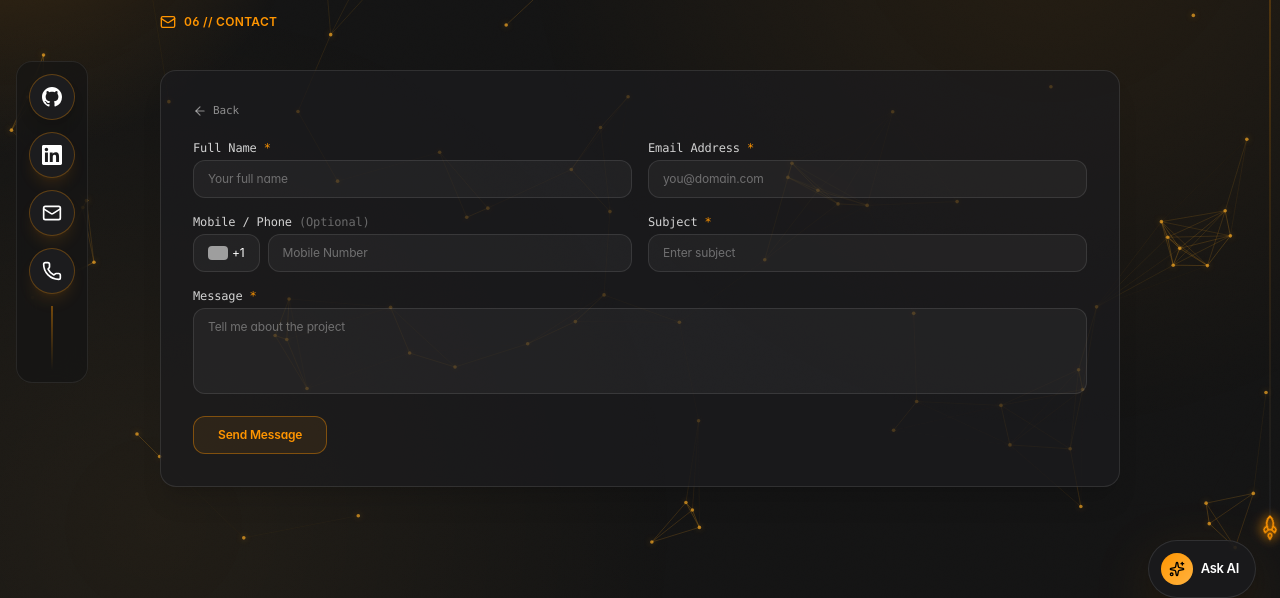
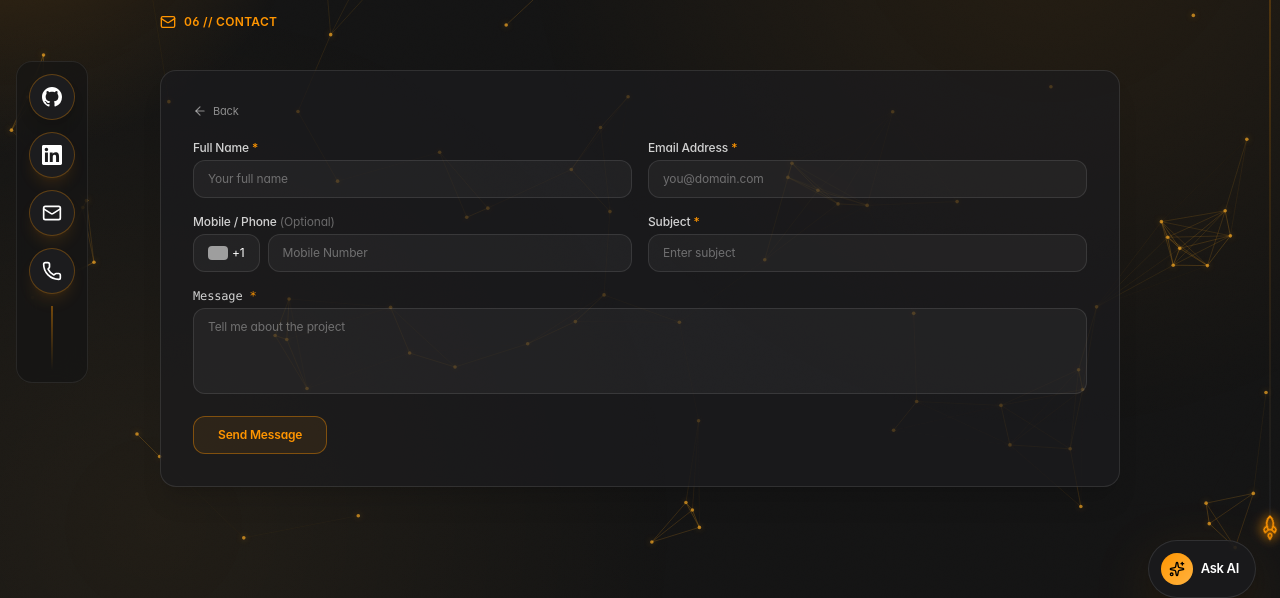
Before and after one commit to caperez-dev/portfolio, a React (Vite) app: page / in a window 1280 px wide. Both pictures are taken after a click on the button "Contact Me". Shown: the part 4690-5288 px from the top of the page. Built offline with nearby package versions, Linux system fonts and the light colour scheme; grey boxes are pictures that could not be loaded.

Commit message:
Replaced fonts for Contact Form

```diff
--- a/src/components/ContactSection.tsx
+++ b/src/components/ContactSection.tsx
@@ -32,6 +32,10 @@ function FlagImg({ flag, className = '' }: { flag: string; className?: string })
     />
   );
 }
+
+// Same font stack used in the Navbar for visual consistency
+const appleFontStack =
+  "-apple-system, BlinkMacSystemFont, 'SF Pro Display', 'Inter', 'Helvetica Neue', sans-serif";
 
 interface ContactSectionProps {
   currentTheme: ThemeOption;
@@ -258,6 +262,7 @@ export function ContactSection({ currentTheme, isDarkMode }: ContactSectionProps
                   ? `${currentTheme.darkCard} ${currentTheme.darkBorder}`
                   : `${currentTheme.lightCard} ${currentTheme.lightBorder}`
               }`}
+              style={{ fontFamily: appleFontStack }}
             >
               {/* Availability badge */}
               <div className="flex items-center gap-2 mb-6">
@@ -306,18 +311,19 @@ export function ContactSection({ currentTheme, isDarkMode }: ContactSectionProps
                   ? `${currentTheme.darkCard} ${currentTheme.darkBorder}`
                   : `${currentTheme.lightCard} ${currentTheme.lightBorder}`
               }`}
+              style={{ fontFamily: appleFontStack }}
             >
               {/* Back button */}
               <button
                 onClick={() => setShowForm(false)}
-                className="flex items-center gap-1.5 text-[11px] font-mono text-white/50 hover:text-white/80 transition-colors mb-5"
+                className="flex items-center gap-1.5 text-[11px] text-white/50 hover:text-white/80 transition-colors mb-5"
               >
                 <ArrowLeft className="w-3.5 h-3.5" />
                 Back
               </button>
 
               {submitResult && (
-                <div className={`p-4 rounded-xl mb-6 text-xs font-mono flex items-start gap-3 border ${
+                <div className={`p-4 rounded-xl mb-6 text-xs flex items-start gap-3 border ${
                   submitResult.success
                     ? 'border-[#ff9500]/30 bg-[#ff9500]/10'
                     : 'border-orange-500/30 bg-orange-500/10'
@@ -334,7 +340,7 @@ export function ContactSection({ currentTheme, isDarkMode }: ContactSectionProps
                 <div className="grid grid-cols-1 sm:grid-cols-2 gap-4">
                   {/* Full Name */}
                   <div>
-                    <label className="block text-xs font-mono font-medium text-white/80 mb-1">
+                    <label className="block text-xs font-medium text-white/80 mb-1">
                       Full Name <span className="text-[#ff9500]">*</span>
                     </label>
                     <input
@@ -349,7 +355,7 @@ export function ContactSection({ currentTheme, isDarkMode }: ContactSectionProps
 
                   {/* Email */}
                   <div>
-                    <label className="block text-xs font-mono font-medium text-white/80 mb-1">
+                    <label className="block text-xs font-medium text-white/80 mb-1">
                       Email Address <span className="text-[#ff9500]">*</span>
                     </label>
                     <input
@@ -366,7 +372,7 @@ export function ContactSection({ currentTheme, isDarkMode }: ContactSectionProps
                 <div className="grid grid-cols-1 sm:grid-cols-2 gap-4">
                   {/* Phone */}
                   <div>
-                    <label className="block text-xs font-mono font-medium text-white/80 mb-1">
+                    <label className="block text-xs font-medium text-white/80 mb-1">
                       Mobile / Phone <span className="text-white/35 font-normal">(Optional)</span>
                     </label>
                     <div className="flex items-stretch gap-2">
@@ -410,7 +416,7 @@ export function ContactSection({ currentTheme, isDarkMode }: ContactSectionProps
 
                   {/* Subject */}
                   <div>
-                    <label className="block text-xs font-mono font-medium text-white/80 mb-1">
+                    <label className="block text-xs font-medium text-white/80 mb-1">
                       Subject <span className="text-[#ff9500]">*</span>
                     </label>
                     <input
--- a/src/components/HeroBanner.tsx
+++ b/src/components/HeroBanner.tsx
@@ -160,7 +160,7 @@ export function HeroBanner({ currentTheme, isDarkMode }: HeroBannerProps) {
               className="space-y-2 mb-6"
             >
               <motion.p variants={itemVariants} className="text-2xl font-semibold tracking-tight text-[#ff9500]">
-                Hi, my name is
+                Hi, I'm
               </motion.p>
 
               <motion.h1
```
